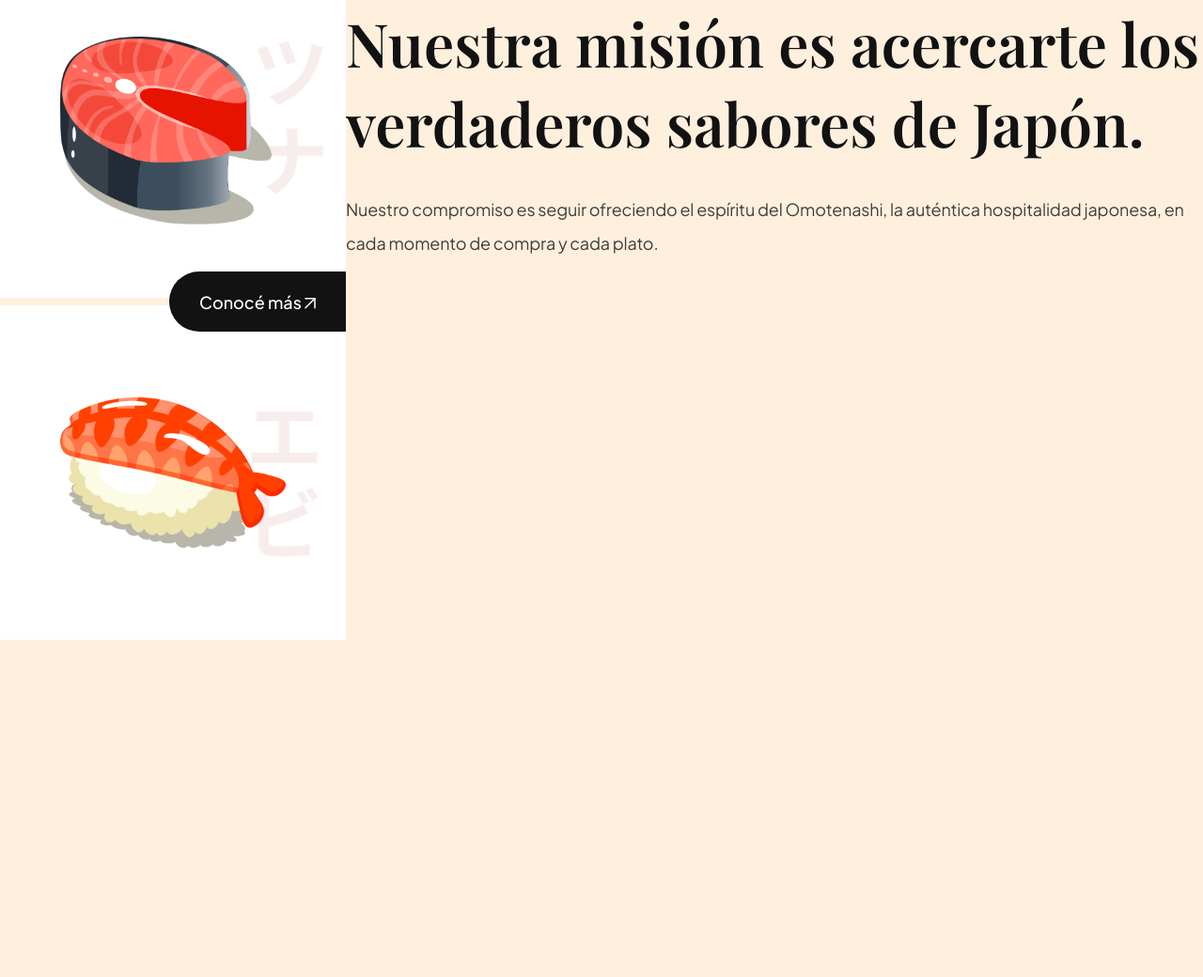
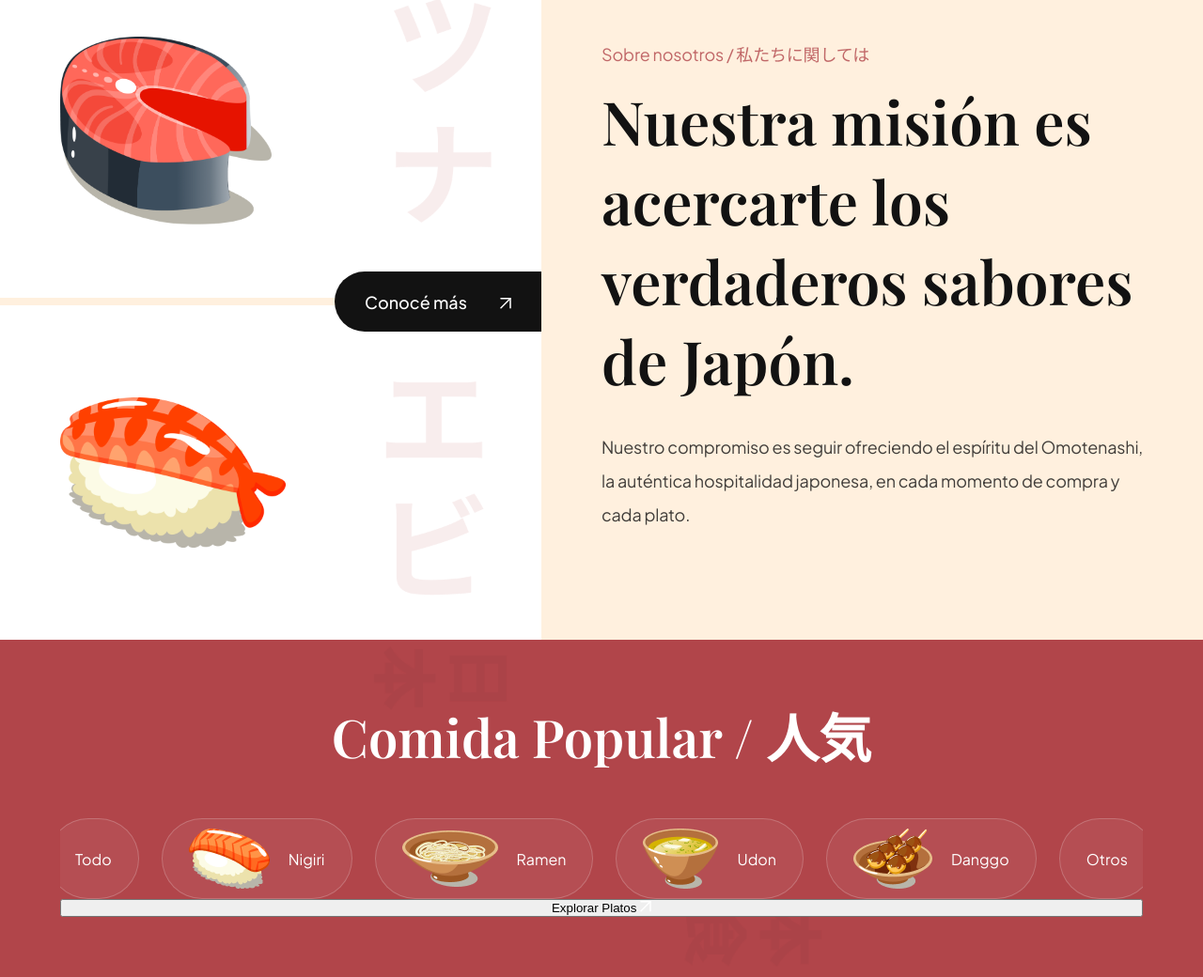
Before and after one commit to emmituwu/tienda-de-sushi, a website built with Vite: page index.html in a window 1280 px wide. Shown: the part 837-1877 px from the top of the page at 94% size. Before the commit the page ends 1518 px from the top, so only its background shows below. Built offline with nearby package versions, Linux system fonts and the light colour scheme.

Commit message:
mini catalogo

```diff
--- a/css/sections/about.css
+++ b/css/sections/about.css
@@ -67,3 +67,17 @@
 
     cursor: pointer;
 }
+
+.about-us__button img {
+    object-fit: contain;
+    margin-left: 32px;
+}
+
+.about-us__content {
+    padding: 64px;
+
+    flex: 1;
+    display: flex;
+    justify-content: center;
+    flex-direction: column;
+}
--- a/css/sections/popular.css
+++ b/css/sections/popular.css
@@ -0,0 +1,53 @@
+.popular-foods {
+    padding: 64px;
+
+    display: flex;
+    flex-direction: column;
+
+    background-color: var(--primary-color);
+    background-image: url(../../assets/popular_bg.png);
+    background-position: center;
+    background-repeat: no-repeat;
+    background-size: contain;
+
+    overflow: hidden;
+}
+
+.popular-foods__title {
+    font-size: 56px;
+    font-family: var(--playfair-display);
+    font-weight: 600;
+    line-height: 78px;
+    color: #fff;
+    text-align: center;
+}
+
+.popular-foods__filters {
+    margin-top: 48px;
+    max-width: 100%;
+    overflow-x: auto;
+
+    display: flex;
+    justify-content: center;
+    gap: 24px;
+}
+
+.popular-foods__filter-btn {
+    padding: 10px 28px;
+
+    display: flex;
+    flex-direction: row;
+    align-items: center;
+    gap: 20px;
+
+    background: rgb(255, 255, 255, 0.05);
+    border: 1px solid rgb(255, 255, 255, 0.2);
+    border-radius: 46px;
+
+    font-size: 16px;
+    font-weight: 300px;
+    line-height: 25px;
+    font-family: var(--plus-jakarta-sans);
+    color: #fff;
+    cursor: pointer;
+}
--- a/index.html
+++ b/index.html
@@ -113,6 +113,48 @@
         </div>
     </section>
 
+    <section class="popular-foods" id="menu">
+        <h2 class="popular-foods__title">Comida Popular / 人気</h2>
+
+        <div class="popular-foods__filters sushi__hide-scrollbar">
+            <button class="popular-foods__filter-btn active">
+                Todo
+            </button>
+
+            <button class="popular-foods__filter-btn">
+                <img src="/assets/sushi-9.png" alt="sushi 9">
+                Nigiri
+            </button>
+
+            <button class="popular-foods__filter-btn">
+                <img src="/assets/sushi-8.png" alt="sushi 8">
+                Ramen
+            </button>
+
+            <button class="popular-foods__filter-btn">
+                <img src="/assets/sushi-7.png" alt="sushi 7">
+                Udon
+            </button>
+
+            <button class="popular-foods__filter-btn">
+                <img src="/assets/sushi-6.png" alt="sushi 6">
+                Danggo
+            </button>
+
+            <button class="popular-foods__filter-btn">
+                Otros
+            </button>
+        </div>
+
+        <div class="popular-foods__catalogue">
+            <!--javascript-->
+        </div>
+
+        <button class="popular-foods__button">
+            Explorar Platos
+            <img src="assets/arrow-up-right.svg" alt="arrow-right">
+        </button>
+    </section>
 
     <script src="js/script.js" type="module"></script>
 </body>
```
